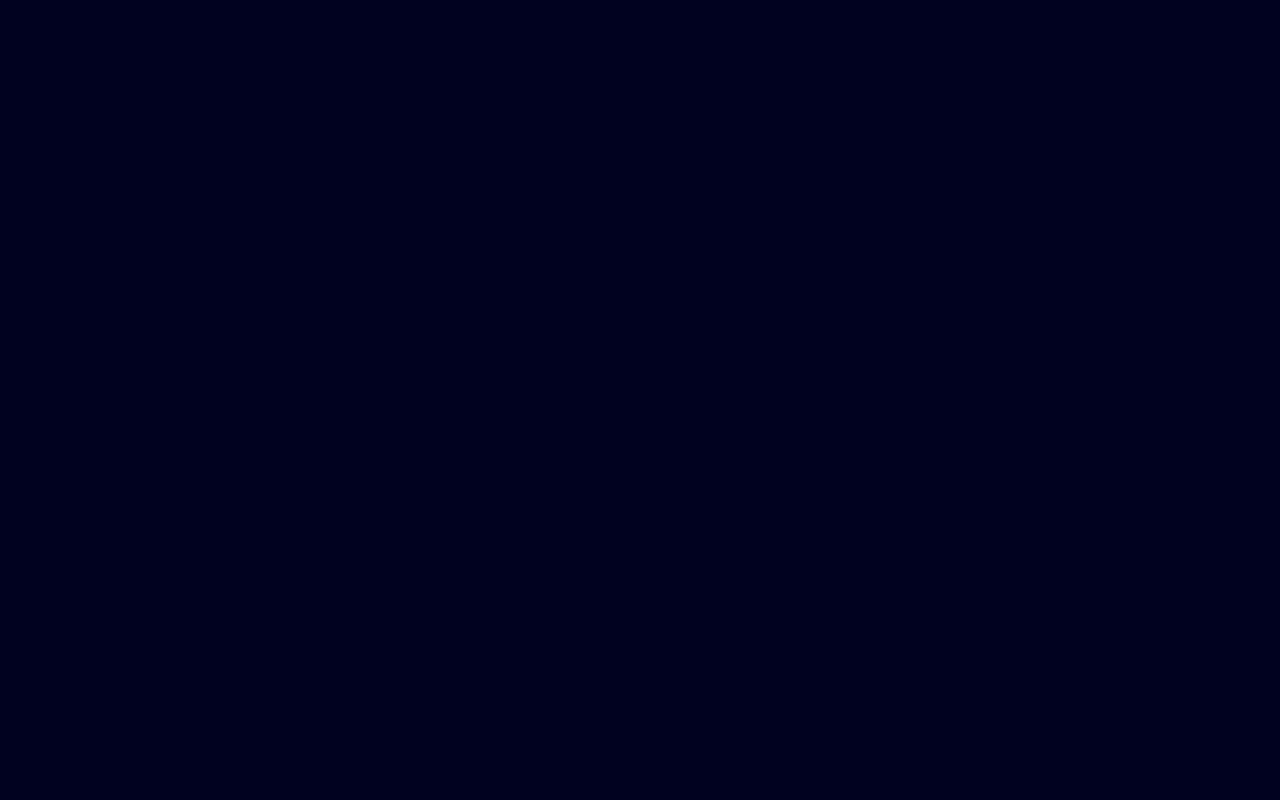
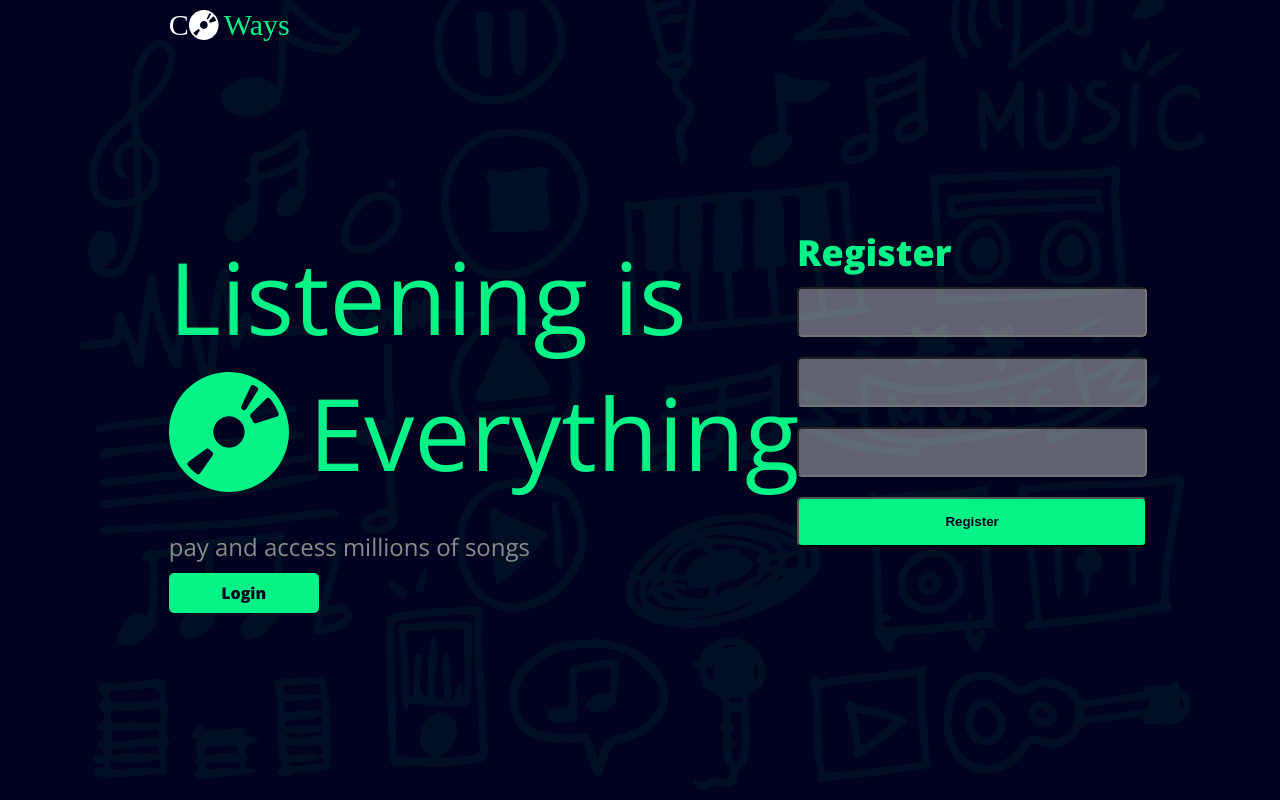
Before and after one commit to seigaalghi/DWF195J67_vinways, a React (Create React App) app: page /register in a window 1280 px wide. Built offline with nearby package versions, Linux system fonts and the light colour scheme; the HTML template or start-up script is replaced by a standard one.

Commit message:
Add Register

```diff
--- a/src/App.js
+++ b/src/App.js
@@ -1,6 +1,7 @@
 import { BrowserRouter as Router, Route, Switch } from 'react-router-dom';
 import './App.css';
 import Login from './components/auth/Login';
+import Register from './components/auth/Register';
 
 function App() {
   return (
@@ -8,6 +9,7 @@ function App() {
       <div className='App'>
         <Switch>
           <Route path='/login' exact component={Login} />
+          <Route path='/register' exact component={Register} />
         </Switch>
       </div>
     </Router>
--- /dev/null
+++ b/src/components/auth/Register.jsx
@@ -0,0 +1,44 @@
+import React, { Fragment, useState } from 'react';
+import Background from './Background';
+
+const Register = () => {
+  const [formData, setFormData] = useState({
+    email: '',
+    password: '',
+    fullname: '',
+  });
+
+  const changeHandler = (e) => {
+    setFormData({ ...formData, [e.target.name]: e.target.value });
+  };
+
+  const submitHandler = (e) => {
+    e.preventDefault();
+    console.log(formData);
+  };
+
+  const link = {
+    name: 'Login',
+    to: '/login',
+    form: 'Register',
+  };
+
+  const form = (
+    <Fragment>
+      <form onSubmit={submitHandler}>
+        <input type='text' value={formData.email} required onChange={changeHandler} name='email' className='input' />
+        <input type='password' value={formData.password} required onChange={changeHandler} name='password' className='input' />
+        <input type='text' value={formData.fullname} required onChange={changeHandler} name='fullname' className='input' />
+        <input type='submit' value='Register' className='btn btn-big' />
+      </form>
+    </Fragment>
+  );
+
+  return (
+    <Fragment>
+      <Background form={form} link={link} />
+    </Fragment>
+  );
+};
+
+export default Register;
```
Also changed, not shown: 1 other file (tests, documents, lock files or other folders).
